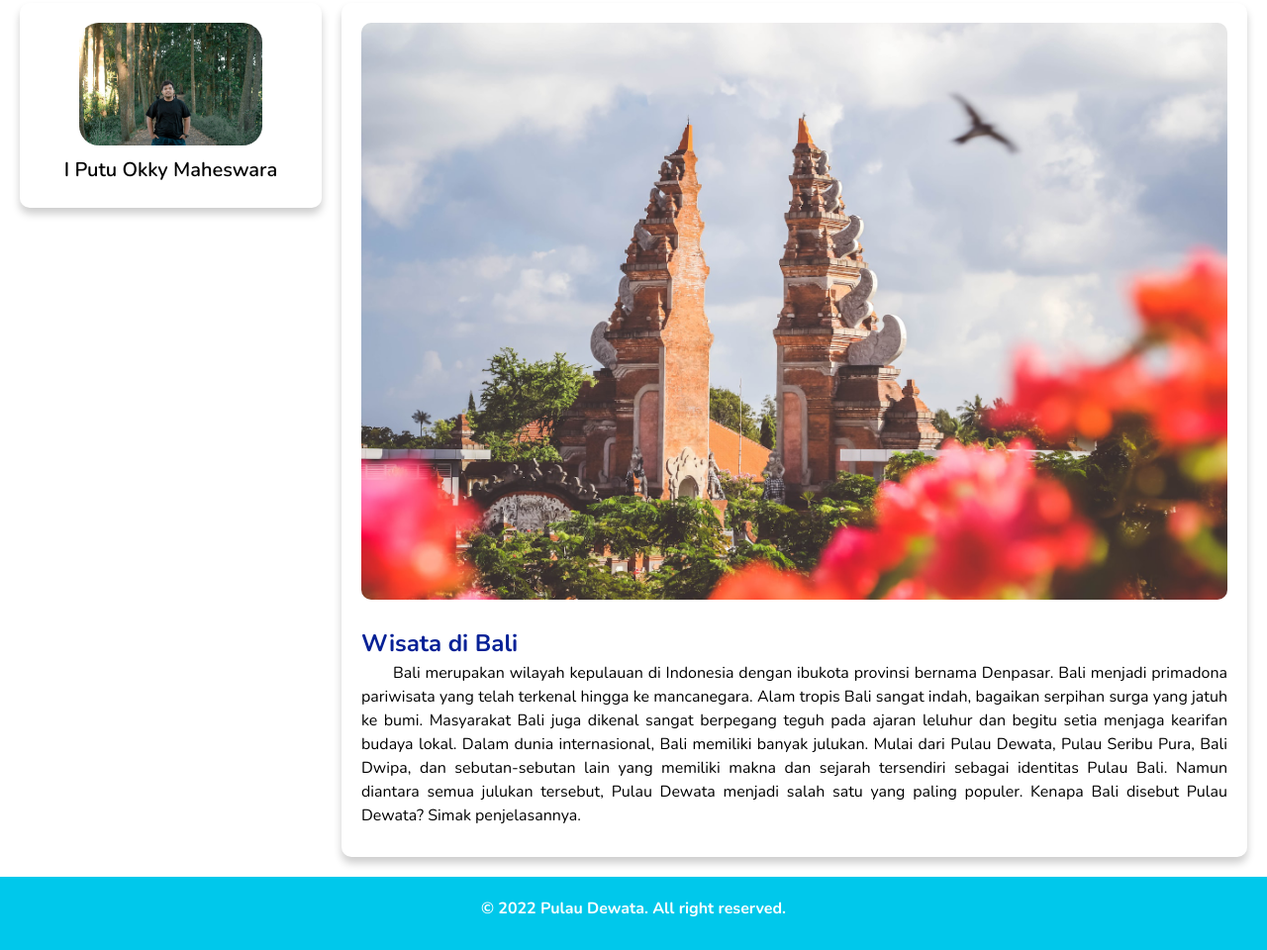
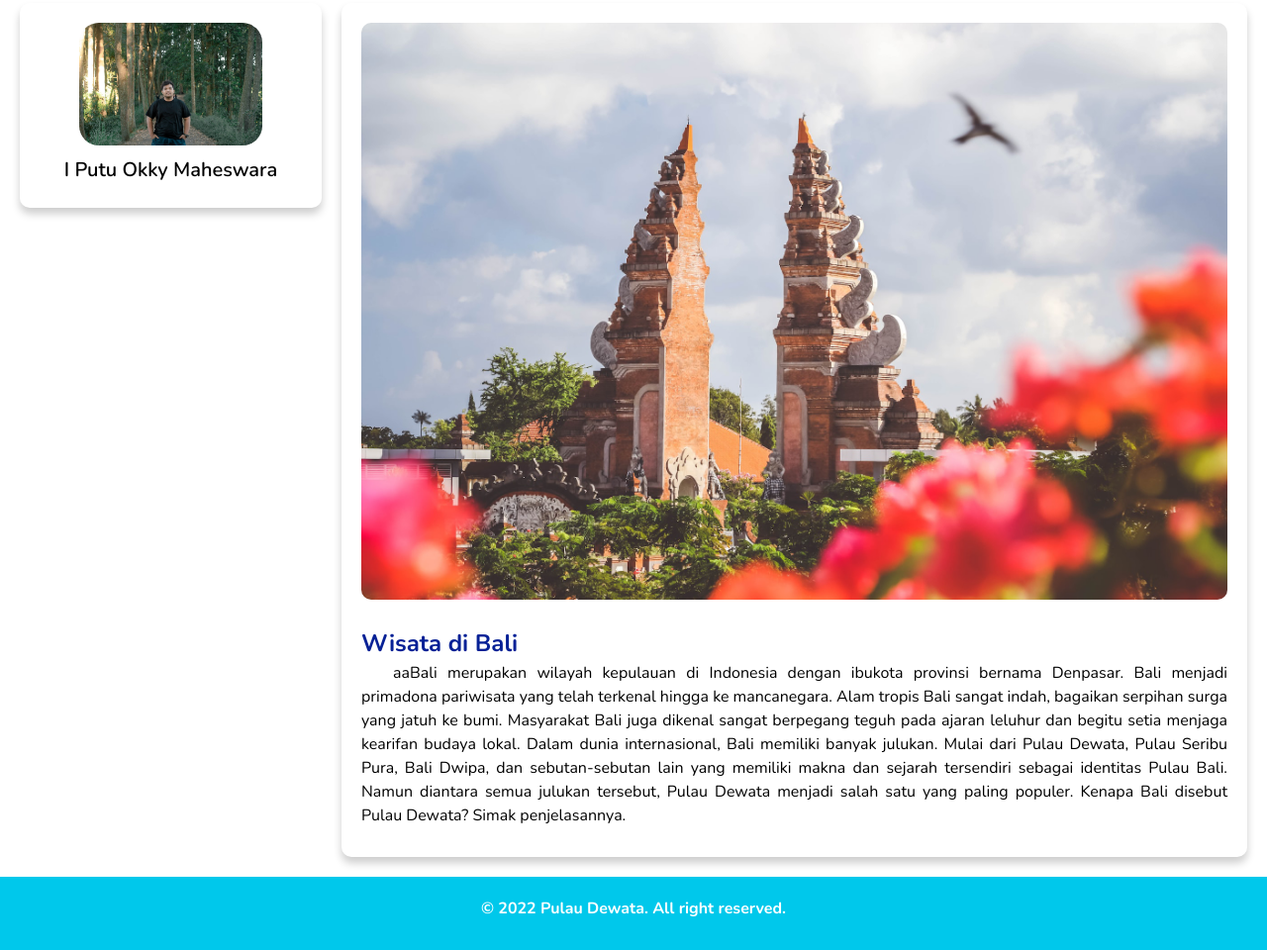
Before and after one commit to putuokky/dicoding-ta-belajar-dasar-program-web, a plain HTML site: page wisata.html in a window 1280 px wide. Shown: the part 185-1145 px from the top of the page at 99% size. Drawn offline with nearby package versions, Linux system fonts and the light colour scheme.

Commit message:
home fixxx

```diff
--- a/wisata.html
+++ b/wisata.html
@@ -37,7 +37,7 @@
       <article class="card">
         <img src="assets/img/wisata-bali.jpg" alt="Banner" class="banner" style="margin-top: 0px;">
         <h2>Wisata di Bali</h2>
-        <p id="satu">Bali merupakan wilayah kepulauan di Indonesia dengan ibukota provinsi bernama Denpasar. Bali menjadi primadona pariwisata yang telah terkenal hingga ke mancanegara. Alam tropis Bali sangat indah, bagaikan serpihan surga yang jatuh ke bumi. Masyarakat Bali juga dikenal sangat berpegang teguh pada ajaran leluhur dan begitu setia menjaga kearifan budaya lokal. Dalam dunia internasional, Bali memiliki banyak julukan. Mulai dari Pulau Dewata, Pulau Seribu Pura, Bali Dwipa, dan sebutan-sebutan lain yang memiliki makna dan sejarah tersendiri sebagai identitas Pulau Bali. Namun diantara semua julukan tersebut, Pulau Dewata menjadi salah satu yang paling populer. Kenapa Bali disebut Pulau Dewata? Simak penjelasannya.</p>
+        <p id="satu">aaBali merupakan wilayah kepulauan di Indonesia dengan ibukota provinsi bernama Denpasar. Bali menjadi primadona pariwisata yang telah terkenal hingga ke mancanegara. Alam tropis Bali sangat indah, bagaikan serpihan surga yang jatuh ke bumi. Masyarakat Bali juga dikenal sangat berpegang teguh pada ajaran leluhur dan begitu setia menjaga kearifan budaya lokal. Dalam dunia internasional, Bali memiliki banyak julukan. Mulai dari Pulau Dewata, Pulau Seribu Pura, Bali Dwipa, dan sebutan-sebutan lain yang memiliki makna dan sejarah tersendiri sebagai identitas Pulau Bali. Namun diantara semua julukan tersebut, Pulau Dewata menjadi salah satu yang paling populer. Kenapa Bali disebut Pulau Dewata? Simak penjelasannya.</p>
       </article>
     </div>
   </main>
```
